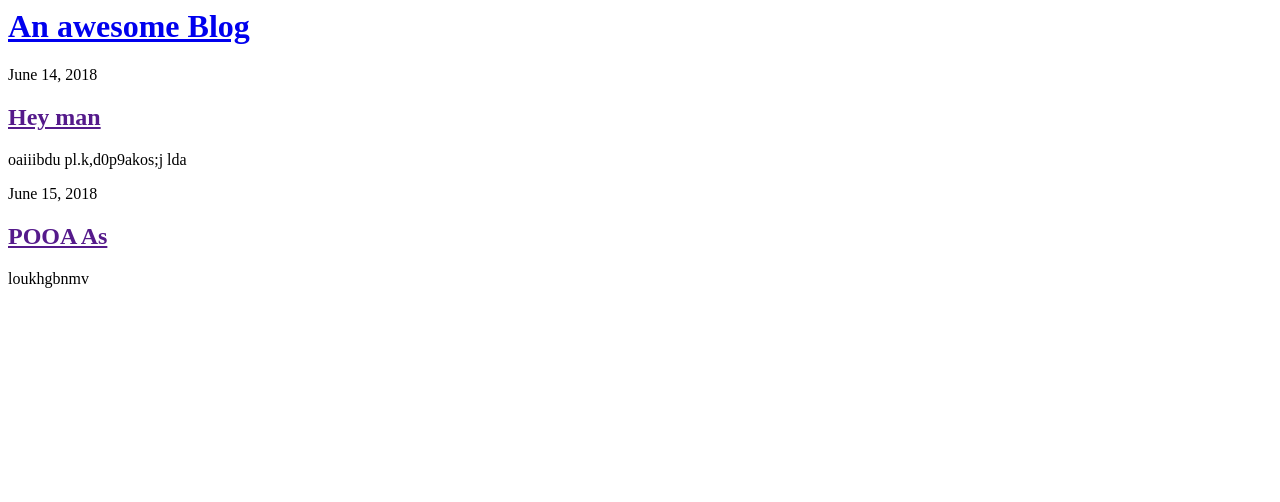
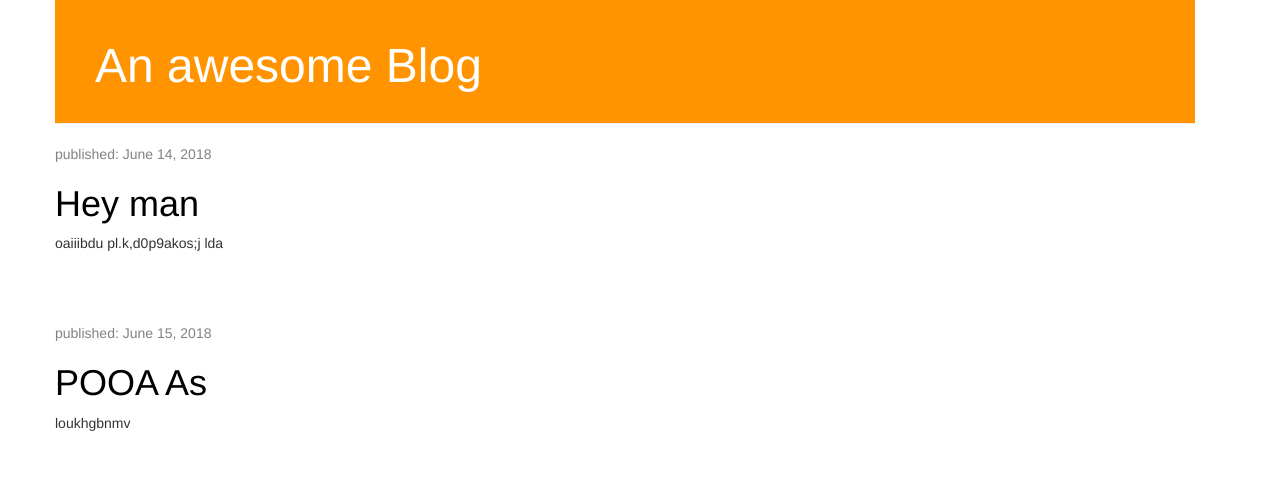
Before and after one commit to amritghimire/training, a Django app: page / in a window 1280 px wide. Shown: the top 502 px of the page. Run offline with Django 3.2, Linux system fonts and the light colour scheme; data comes from the database, SQL or seed files in the repository; some libraries are stand-ins or nearby versions.

Commit message:
static files

```diff
--- /dev/null
+++ b/blog/static/blog/css/blog.css
@@ -0,0 +1,42 @@
+.page-header {
+    background-color: #ff9400;
+    margin-top: 0;
+    padding: 20px 20px 20px 40px;
+}
+
+.page-header h1, .page-header h1 a, .page-header h1 a:visited, .page-header h1 a:active {
+    color: #ffffff;
+    font-size: 36pt;
+    text-decoration: none;
+}
+
+.content {
+    margin-left: 40px;
+}
+
+.date {
+    color: #828282;
+}
+
+.save {
+    float: right;
+}
+
+.post-form textarea, .post-form input {
+    width: 100%;
+}
+
+.top-menu, .top-menu:hover, .top-menu:visited {
+    color: #ffffff;
+    float: right;
+    font-size: 26pt;
+    margin-right: 20px;
+}
+
+.post {
+    margin-bottom: 70px;
+}
+
+.post h1 a, .post h1 a:visited {
+    color: #000000;
+}
--- a/blog/templates/blog/post_list.html
+++ b/blog/templates/blog/post_list.html
@@ -1,18 +1,30 @@
+{% load static%}
 <html>
     <head>
         <title>An awesome blog</title>
+        <link rel="stylesheet" href="//maxcdn.bootstrapcdn.com/bootstrap/3.2.0/css/bootstrap.min.css">
+        <link rel="stylesheet" href="//maxcdn.bootstrapcdn.com/bootstrap/3.2.0/css/bootstrap-theme.min.css">
+        <link rel="stylesheet" href="{% static 'blog/css/blog.css' %}">
     </head>
     <body>
-        <div>
-            <h1><a href="/">An awesome Blog</a></h1>
+
+        <div class="content container">
+                <div class="page-header">
+                        <h1><a href="/">An awesome Blog</a></h1>
+                    </div>
+            <div class="row">
+                <div class="col-md-8">
+                    {% for post in posts %}
+                        <div class="post">
+                            <div class="date">
+                                <p>published: {{ post.published_date }}</p>
+                            </div>
+                            <h1><a href="">{{ post.title }}</a></h1>
+                            <p>{{ post.text|linebreaksbr }}</p>
+                        </div>
+                    {% endfor %}
+                </div>
+            </div>
         </div>
-{% for post in posts %}
-        <div>
-            <p>{{ post.published_date }}</p>
-            <h2><a href="">{{ post.title }}</a></h2>
-            <p>{{ post.text }}</p>
-        </div>
-{% endfor %}
-
     </body>
 </html>
--- a/training/settings.py
+++ b/training/settings.py
@@ -117,5 +117,5 @@ USE_TZ = True
 
 # Static files (CSS, JavaScript, Images)
 # https://docs.djangoproject.com/en/2.0/howto/static-files/
-
+STATIC_ROOT = '/static/'
 STATIC_URL = '/static/'
```
